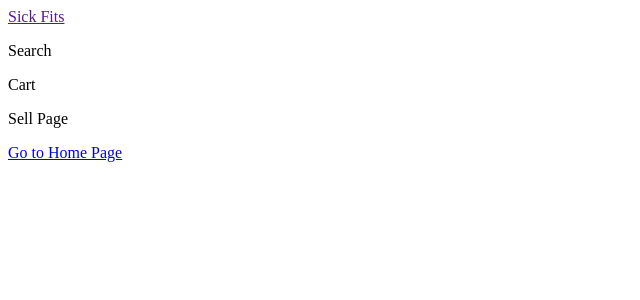
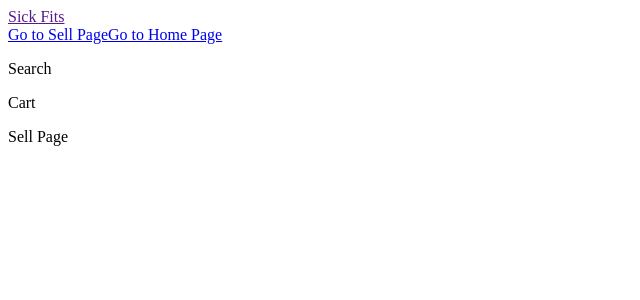
Before and after one commit to szincone/sick-fits, a Next.js app in the folder frontend/: page /sell in a window 1280 px wide. Shown: the top 300 px of the page, without its empty margins (0-640 px from the left). Built offline with nearby package versions, Linux system fonts and the light colour scheme.

Commit message:
created nav - moved links to nav - imported to Header

```diff
--- a/frontend/components/Header.js
+++ b/frontend/components/Header.js
@@ -1,7 +1,10 @@
+import Nav from "./Nav";
+
 const Header = () => (
   <div>
     <div className="bar">
       <a href="">Sick Fits</a>
+      <Nav />
     </div>
     <div className="sub-bar">
       <p>Search</p>
--- /dev/null
+++ b/frontend/components/Nav.js
@@ -0,0 +1,14 @@
+import Link from "next/link";
+
+const Nav = () => (
+  <div>
+    <Link href="/sell">
+      <a>Go to Sell Page</a>
+    </Link>
+    <Link href="/">
+      <a>Go to Home Page</a>
+    </Link>
+  </div>
+);
+
+export default Nav;
--- a/frontend/pages/index.js
+++ b/frontend/pages/index.js
@@ -1,11 +1,6 @@
-import Link from "next/link";
-
 const Home = props => (
   <div>
     <p>Home Page</p>
-    <Link href="/sell">
-      <a>Go to Sell Page</a>
-    </Link>
   </div>
 );
 
--- a/frontend/pages/sell.js
+++ b/frontend/pages/sell.js
@@ -1,11 +1,6 @@
-import Link from "next/link";
-
 const Sell = props => (
   <div>
     <p>Sell Page</p>
-    <Link href="/">
-      <a>Go to Home Page</a>
-    </Link>
   </div>
 );
 
```
